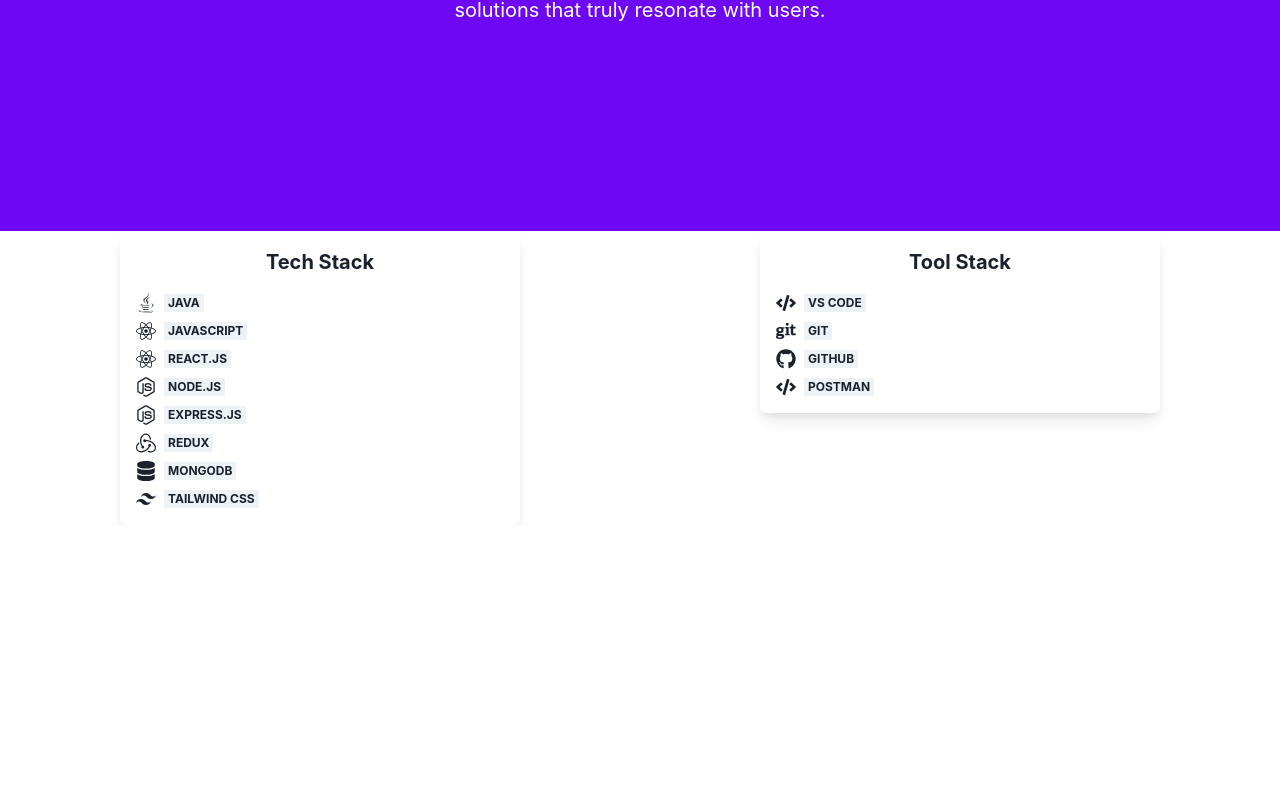
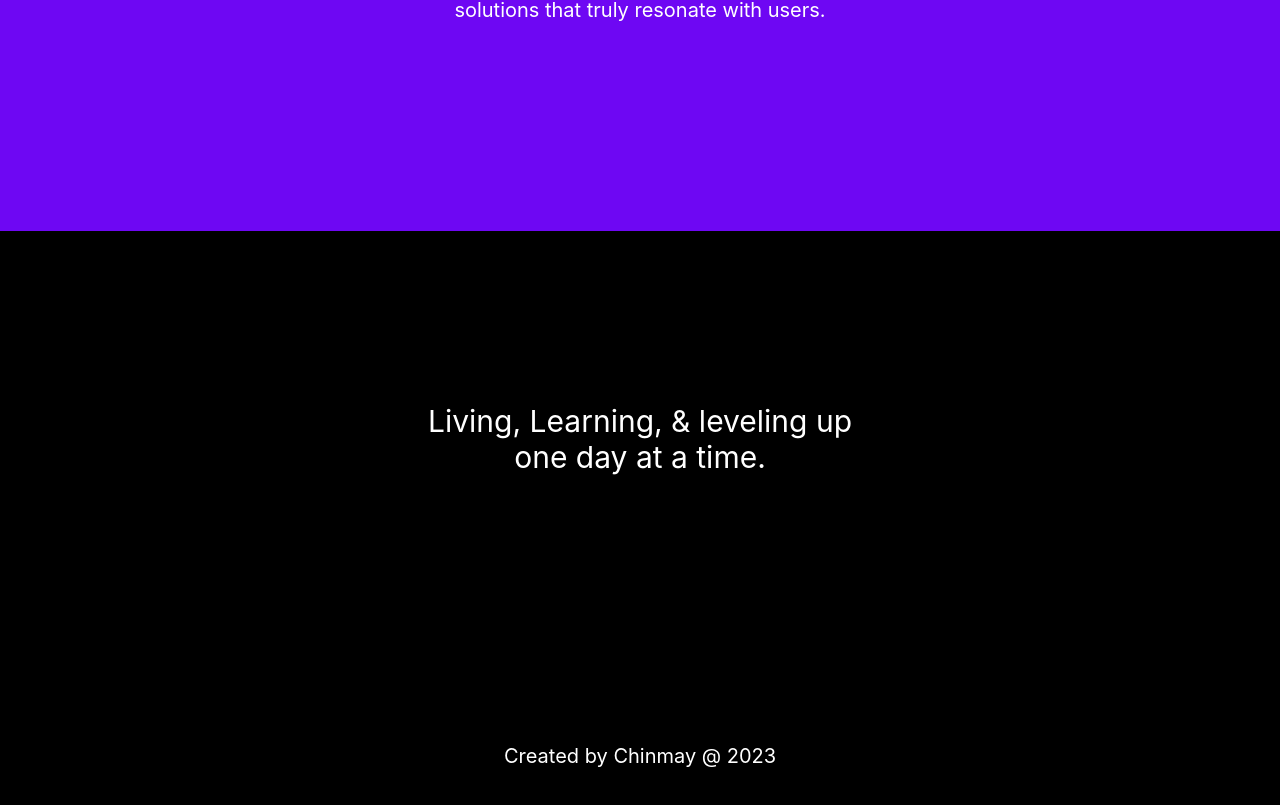
Before and after one commit to Chinmay2660/Portfolio, a React (Create React App) app: page / in a window 1280 px wide. Shown: the part 1431-2236 px from the top of the page. Before the commit the page ends 1956 px from the top, so only its background shows below. Built offline with nearby package versions, Linux system fonts and the light colour scheme.

Commit message:
Add footer

```diff
--- a/src/App.js
+++ b/src/App.js
@@ -4,6 +4,7 @@
 import Home from './Components/Home/Home';
 import About from './Components/About/About';
 import Skills from './Components/About/Skills';
+import Footer from './Components/Footer/Footer';
 
 function App() {
   return (
@@ -11,7 +12,8 @@
       <Navbar />
       <Home />
       <About/>
-      <Skills/>
+      {/* <Skills/> */}
+      <Footer/>
     </div>
   );
 }
--- a/src/Components/About/Skills.jsx
+++ b/src/Components/About/Skills.jsx
@@ -16,7 +16,7 @@
         borderRadius="md"
         marginRight={{ md: '50%' }}
         marginTop={{ base: '4', md: '0' }}
-        zIndex="1"
+        // zIndex="1"
       >
         <Text fontSize="xl" fontWeight="bold" mb="4">
           Tech Stack
@@ -41,7 +41,7 @@
         borderRadius="md"
         marginLeft={{ md: '50%' }}
         marginTop={{ base: '4', md: '0' }}
-        zIndex="1"
+        // zIndex="1"
       >
         <Text fontSize="xl" fontWeight="bold" mb="4">
           Tool Stack
--- a/src/Components/Footer/Footer.jsx
+++ b/src/Components/Footer/Footer.jsx
@@ -0,0 +1,29 @@
+import React from 'react';
+import { Box, Text } from '@chakra-ui/react';
+
+const Footer = () => {
+    return (
+        <Box
+            id="about"
+            display="flex"
+            alignItems="center"
+            justifyContent="center"
+            textAlign="center"
+            position="relative"
+            backgroundColor="black"
+            color="#ffffff"
+            height="612px"
+        >
+            <Box width="820px" height="500px" display="flex" flexDirection="column" justifyContent="center" marginTop="100px">
+                <Text fontSize="3xl" paddingY="2" lineHeight="1.2" >
+                    Living, Learning, & leveling up <br /> one day at a time.
+                </Text>
+                <Text fontSize="xl" paddingY="2" marginTop="250px">
+                    Created by Chinmay @ 2023
+                </Text>
+            </Box>
+        </Box>
+    )
+}
+
+export default Footer
```
